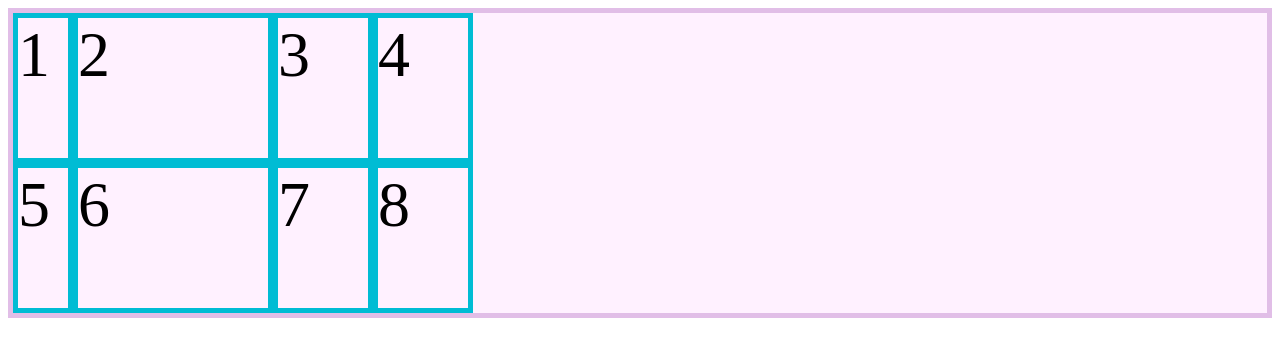
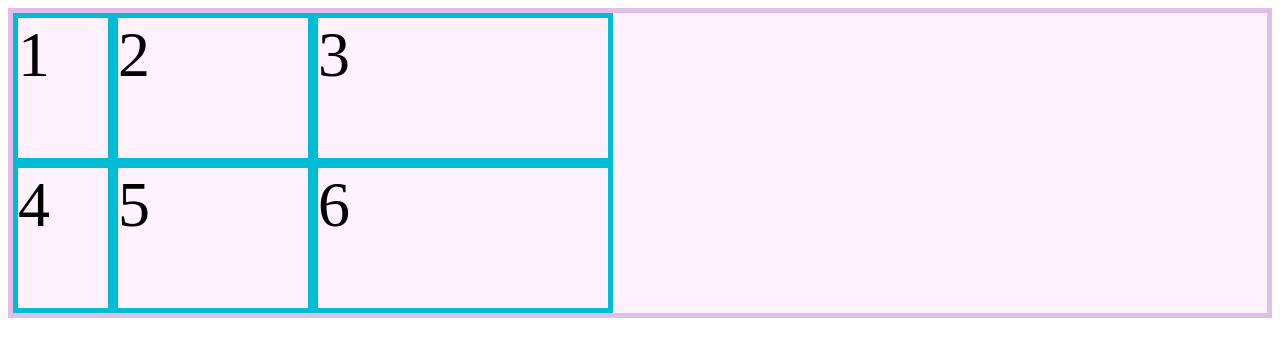
Before and after one commit to Deniisolo/cssgrid, a plain HTML site: page index.html in a window 1280 px wide. Drawn offline with Linux system fonts and the light colour scheme.

Commit message:
ejercicio de css grid

```diff
--- a/index.html
+++ b/index.html
@@ -15,8 +15,6 @@
       <div class="item">4</div>
       <div class="item">5</div>
       <div class="item">6</div>
-      <div class="item">7</div>
-      <div class="item">8</div>
     </div>
   </body>
 </html>
--- a/style.css
+++ b/style.css
@@ -2,7 +2,7 @@
   border: 5px solid #e1bee7;
   background-color: #fff1ff;
   display: grid;
-  grid-template-columns: 60px 200px 100px 100px;
+  grid-template-columns: 100px 200px 300px;
   grid-auto-rows: 150px;
 }
 .item{
```
